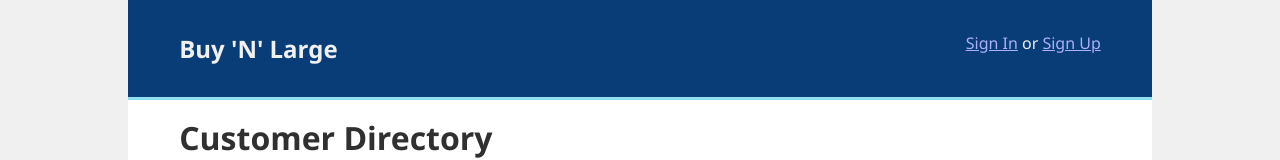
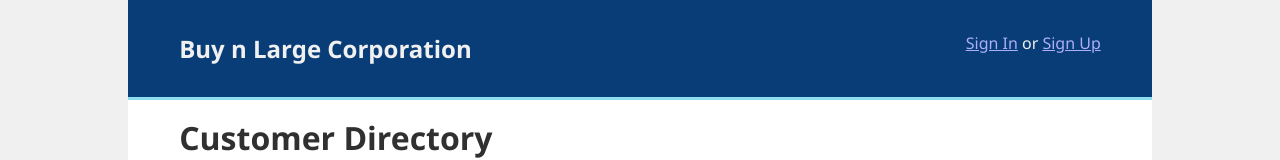
Before and after one commit to Momentum-Team-14/customer-database-leximainw, a plain HTML site: page index.html in a window 1280 px wide. Shown: the top 160 px of the page. Drawn offline with Linux system fonts and the light colour scheme.

Commit message:
use canonical version of BnL brand

```diff
--- a/index.html
+++ b/index.html
@@ -17,7 +17,7 @@
     <header>
         <div class="spacer">
             <nav>
-                <h1>Buy 'N' Large</h1>
+                <h1>Buy n Large Corporation</h1>
                 <div>
                     <div id="login-nav"><a id="login-link" href="./login.html">Sign In</a> or <a href="./register.html">Sign Up</a></div>
                     <div id="user-nav"><a href="./profile.html"></a></div>
```
